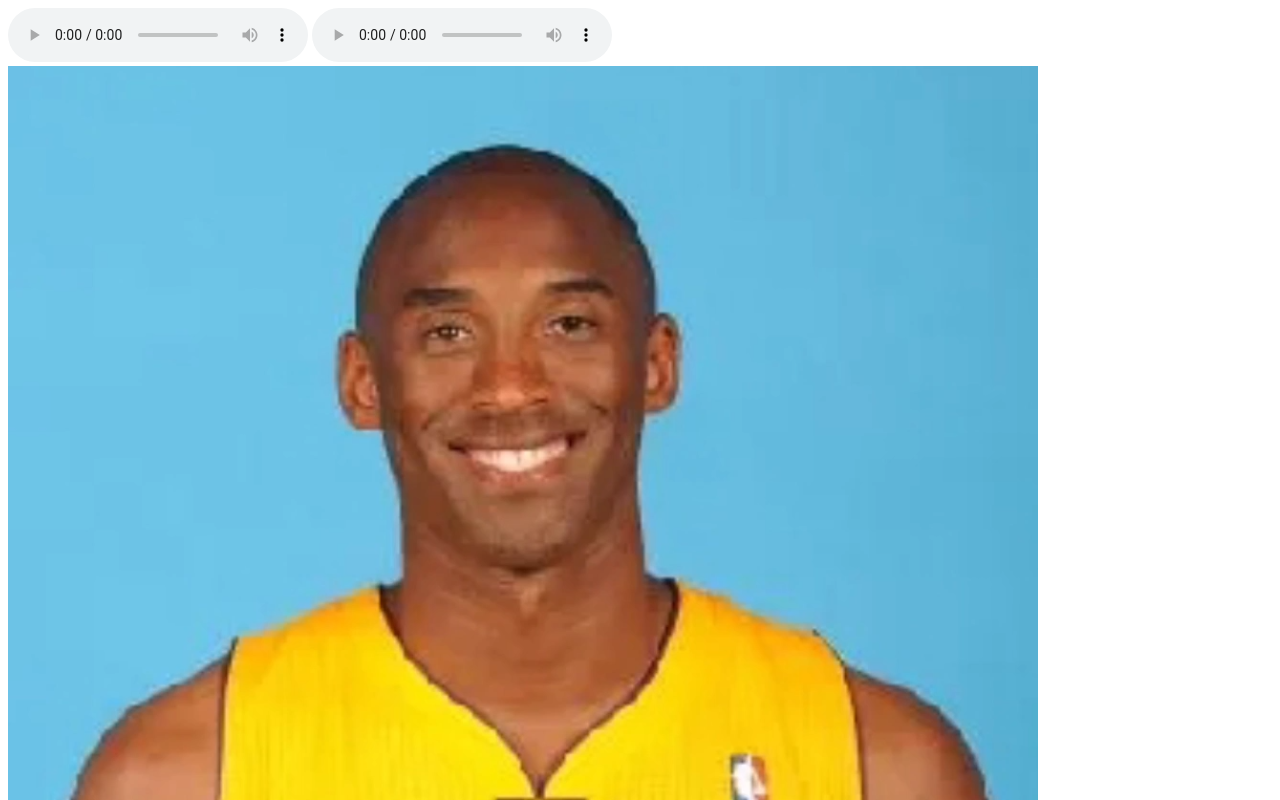
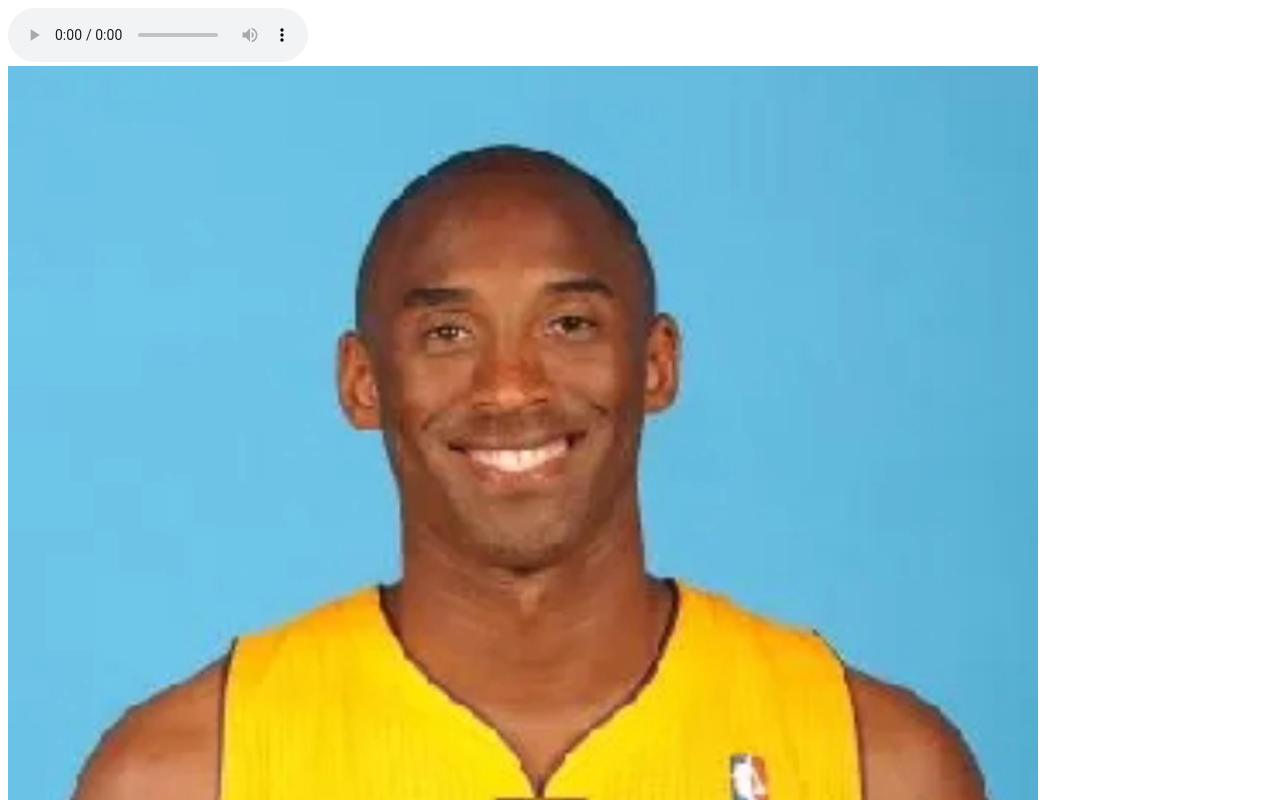
Before and after one commit to hite4044/Kobes-Website, a plain HTML site: page index.html in a window 1280 px wide. Shown: the top 800 px of the page. Drawn offline with Linux system fonts and the light colour scheme.

Commit message:
Update index.html

```diff
--- a/index.html
+++ b/index.html
@@ -8,7 +8,6 @@
     <audio controls autoplay loop>
       <source src="See You Again(Speed).mp3" type="audio/mpeg">
     </audio>
-    <audio src="" controls></audio>
     <img src="Kobe.png"></img>
     <h1>牢大我想你了</h1>
     <h1>What can I say?</h1>
```
